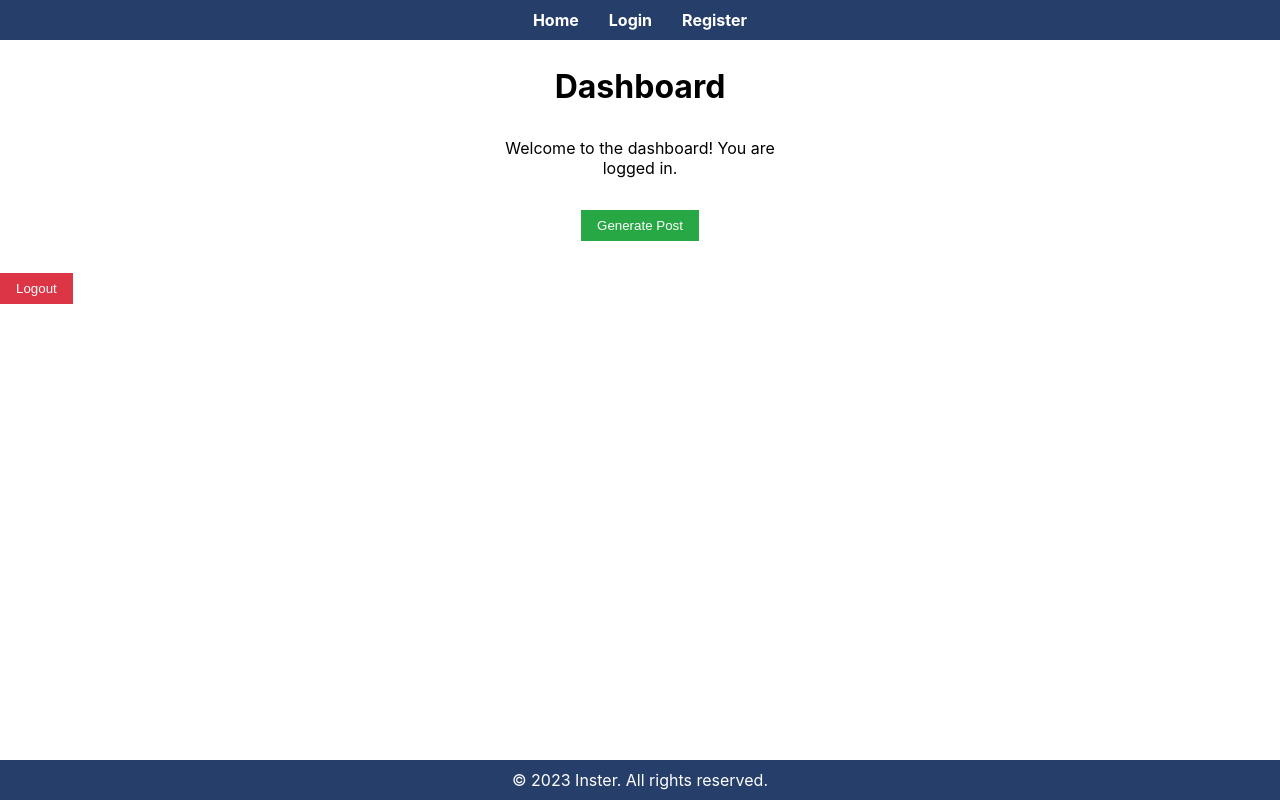
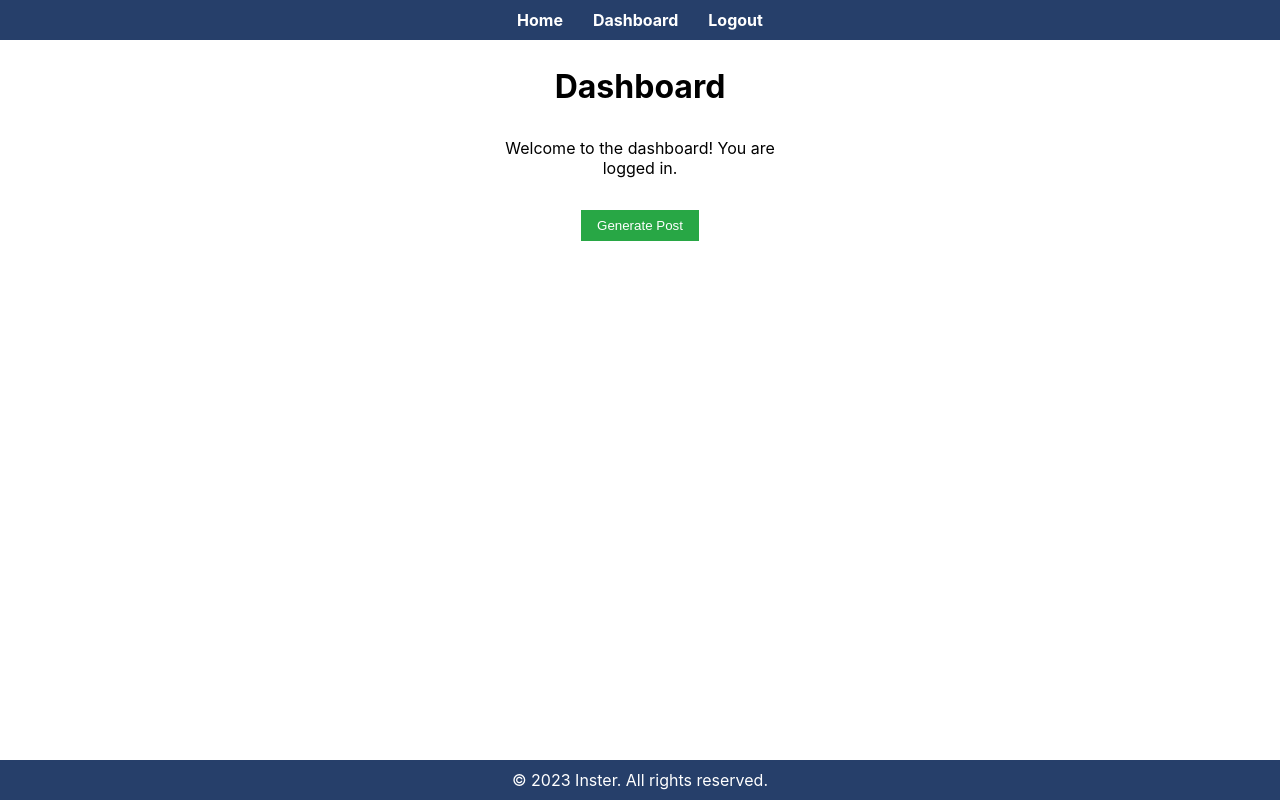
Before and after one commit to tejaswadiwala/inster-frontend, a React (Create React App) app: page /dashboard in a window 1280 px wide. Built offline with nearby package versions, Linux system fonts and the light colour scheme; sample sign-in values are in the browser's storage.

Commit message:
feat(INSTER): dashboard

```diff
--- a/src/components/Header.tsx
+++ b/src/components/Header.tsx
@@ -1,19 +1,40 @@
-import { Link } from 'react-router-dom'
+import { Link, useNavigate } from 'react-router-dom'
 import '../css/Header.css'
+import handleLogout from '../pages/functions/handleLogout'
 
 function Header() {
+  const navigate = useNavigate()
+  const authToken = localStorage.getItem('authToken')
+
   return (
     <div className="header">
       <nav>
         <Link className="header-link" to="/">
           Home
         </Link>
+        {authToken ? (
+          <>
+            <Link className="header-link" to="/dashboard">
+              Dashboard
+            </Link>
+            <Link
+              className="header-link"
+              onClick={() => handleLogout(navigate)}
+              to="/"
+            >
+              Logout
+            </Link>
+          </>
+        ) : (
+          <>
             <Link className="header-link" to="/login">
               Login
             </Link>
             <Link className="header-link" to="/register">
               Register
             </Link>
+          </>
+        )}
       </nav>
     </div>
   )
--- a/src/css/Dashboard.css
+++ b/src/css/Dashboard.css
@@ -18,16 +18,6 @@
   margin: 0 auto; /* Center align horizontally */
   max-height: calc(100vh - 220px); /* Subtract header and footer height */
   overflow-y: auto;
-}
-
-.dashboard-logout-button {
-  background-color: #dc3545;
-  color: white;
-  border: none;
-  padding: 0.5rem 1rem;
-  cursor: pointer;
-  align-self: center; /* Center align the logout button */
-  margin-top: 1rem;
 }
 
 .dashboard-generate-button {
--- a/src/pages/Dashboard.tsx
+++ b/src/pages/Dashboard.tsx
@@ -1,12 +1,9 @@
 import { useState } from 'react'
 import '../css/Dashboard.css'
-import { useNavigate } from 'react-router-dom'
-import handleLogout from './functions/handleLogout'
 import InsterController from '../controllers/inster/InsterController'
 import { GenerateProductInfoDTO } from '../controllers/inster/dtos/GenerateProductInfoDTO'
 
 function Dashboard() {
-  const navigate = useNavigate()
   const [generatedProductInfo, setGeneratedProductInfo] =
     useState<GenerateProductInfoDTO | null>(null)
 
@@ -47,12 +44,6 @@ function Dashboard() {
           Generate Post
         </button>
       </div>
-      <button
-        className="dashboard-logout-button"
-        onClick={() => handleLogout(navigate)}
-      >
-        Logout
-      </button>
     </div>
   )
 }
```
Lines whose indentation alone changed are shown as unchanged.
